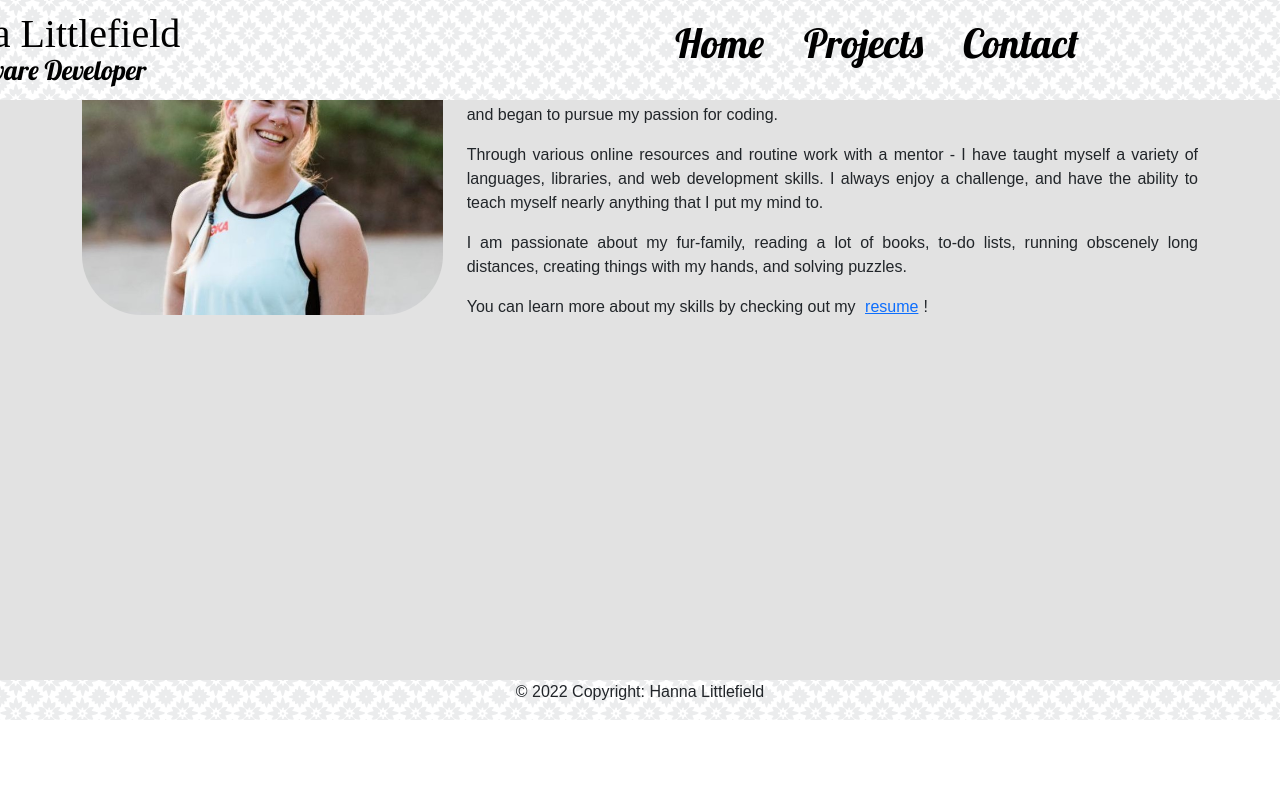
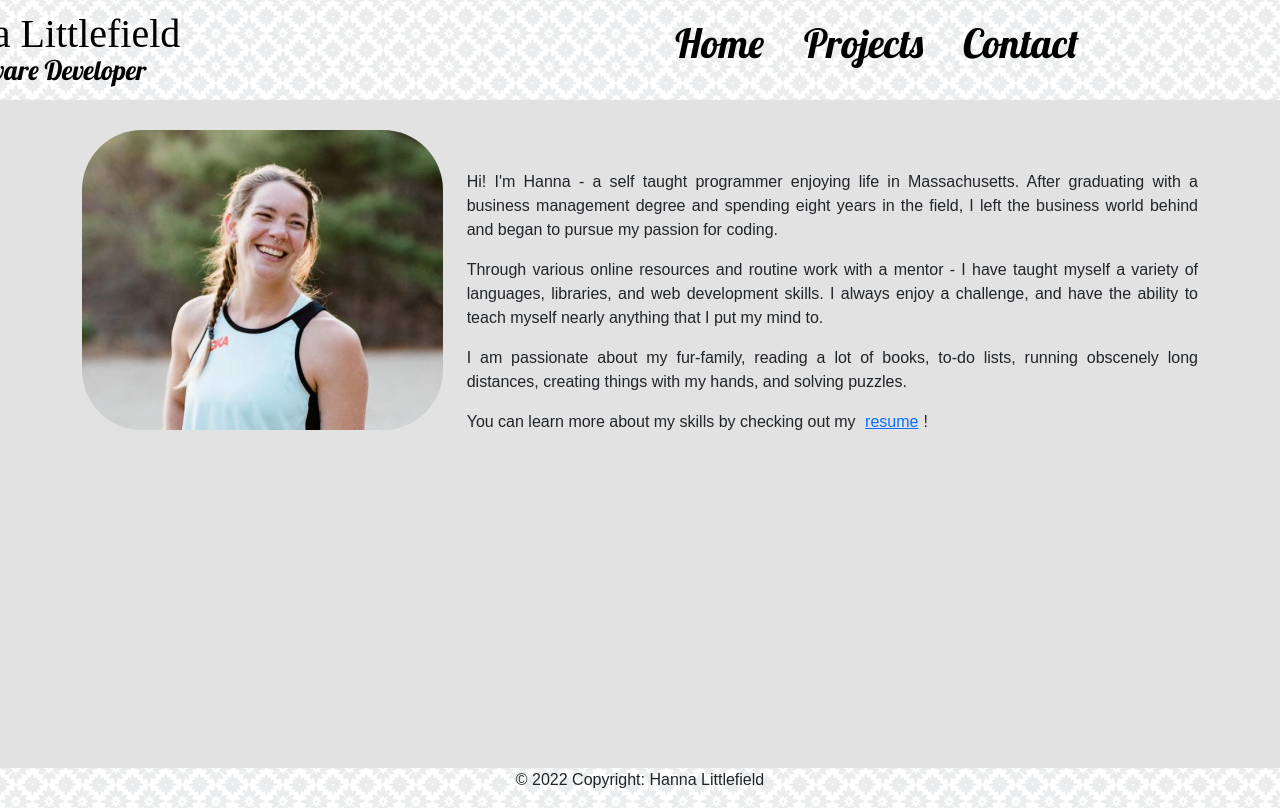
Before and after one commit to hannamlittlefield/AlexanderSucks, a React (Create React App) app: page / in a window 1280 px wide. Built offline with nearby package versions, Linux system fonts and the light colour scheme; a web font is replaced by a local one.

Commit message:
adjusting margin top on pages to fit screen

```diff
--- a/src/App.css
+++ b/src/App.css
@@ -63,11 +63,11 @@ h2{
 }
 
 .About{
-  padding-top: 15px;
+  padding-top: 130px;
   background-color: #e2e2e2;
   font-family: arial;
   text-align: justify;
-  min-height: 85vh;
+  min-height: 96vh;
 }
 
 .abouttext{
@@ -83,8 +83,8 @@ h2{
 .Contact{
   background-color: #e2e2e2;
   font-family: arial;
-  padding-top: 15px;
-  min-height: 85vh;
+  padding-top: 125px;
+  min-height: 96vh;
 }
 
 .Contact a:visited{
```
